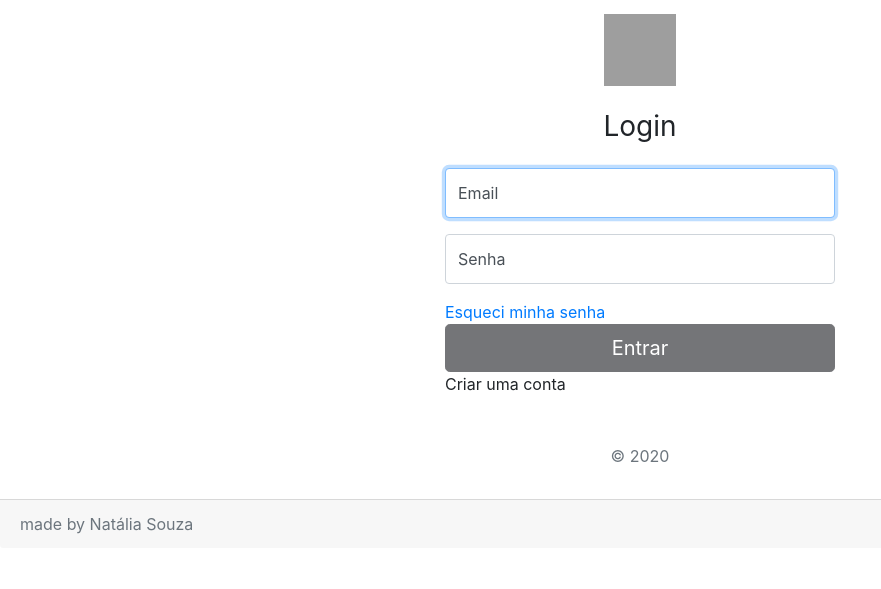
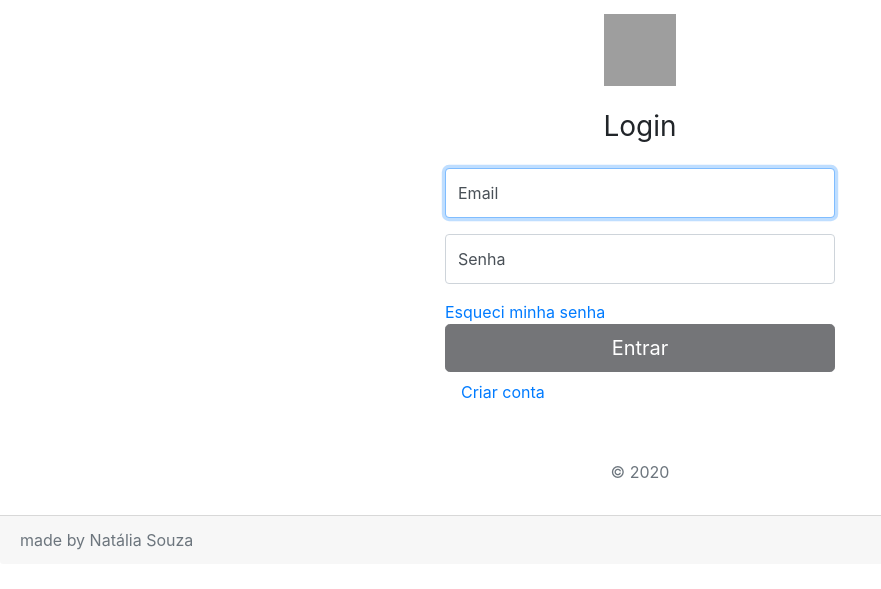
Before and after one commit to nataliasou/projetofinalAceleraDev, a Django app: template centralErros/accounts/templates/accounts/login.html in a window 1280 px wide. Shown: the part 139-728 px from the top of the page, without its empty margins (0-881 px from the left). Run offline with Django 3.2, Linux system fonts and the light colour scheme; the template is opened without the code that fills it, so the values that code supplies are empty; parts of the project's set-up code (start-up, migrations or seed data) failed here and were passed over; some libraries are stand-ins or nearby versions; grey boxes are pictures that could not be loaded.

Commit message:
Add pagina de cadastro de usuário

```diff
--- a/centralErros/accounts/templates/accounts/login.html
+++ b/centralErros/accounts/templates/accounts/login.html
@@ -34,9 +34,7 @@
 
         <a href="{% url 'password_reset' %}">Esqueci minha senha</a>
         <button class="btn btn-lg btn-primary btn-block" type="submit">Entrar</button>
-        <a>
-            Criar uma conta
-        </a>
+        <a class="nav-link" href="{% url 'register-user' %}">Criar conta</a>
         <p class="mt-5 mb-3 text-muted text-center">&copy; 2020</p>
     </form>
 </div>
--- a/centralErros/api/urls.py
+++ b/centralErros/api/urls.py
@@ -1,6 +1,6 @@
 from django.urls import path, re_path, include
 from api.views import (index, ErrorInstancesDetailView, ErrorInstancesListView, RegisterErrorView, DeleteErrorView, ShelvedView)
-from api import views
+from accounts.views import RegisterView
 from django.conf.urls import url
 
 urlpatterns = [
@@ -9,7 +9,8 @@ urlpatterns = [
     path("pesquisa/<uuid:pk>/", ErrorInstancesDetailView.as_view(), name='errorinstances-detail'),
     url(r"^cadastrar/$", RegisterErrorView.as_view(), name='register-error'),
     re_path(r'(?P<id>[\w-]+)?/delete', DeleteErrorView.as_view(), name='delete-error'),
-    re_path(r'(?P<id>[\w-]+)?/shelve', ShelvedView.as_view(), name='shelved-error')
+    re_path(r'(?P<id>[\w-]+)?/shelve', ShelvedView.as_view(), name='shelved-error'),
+    path("registrar/", RegisterView.as_view(), name='register-user'),
 ]
 
 #Add Django site authentication urls (for login, logout, password management)
```
Also changed, not shown: centralErros/db.sqlite3.
